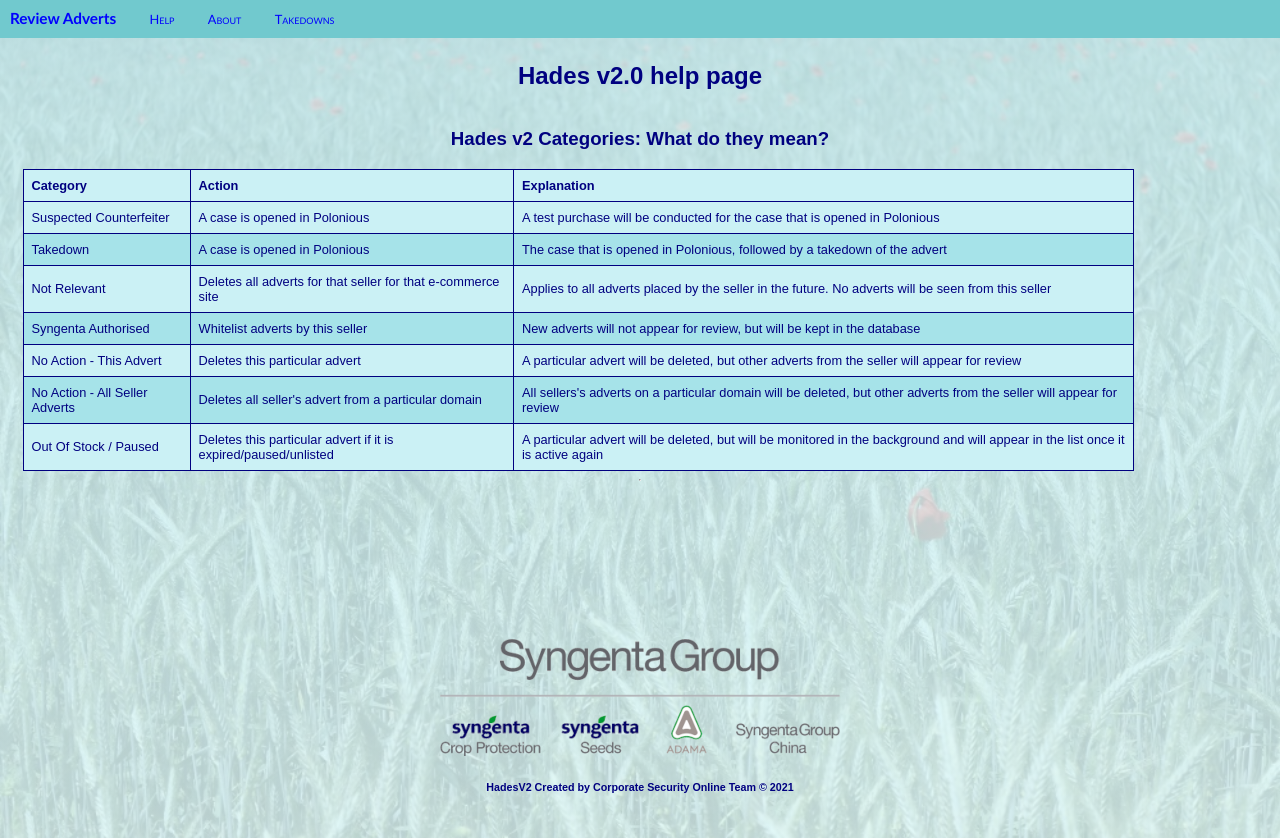
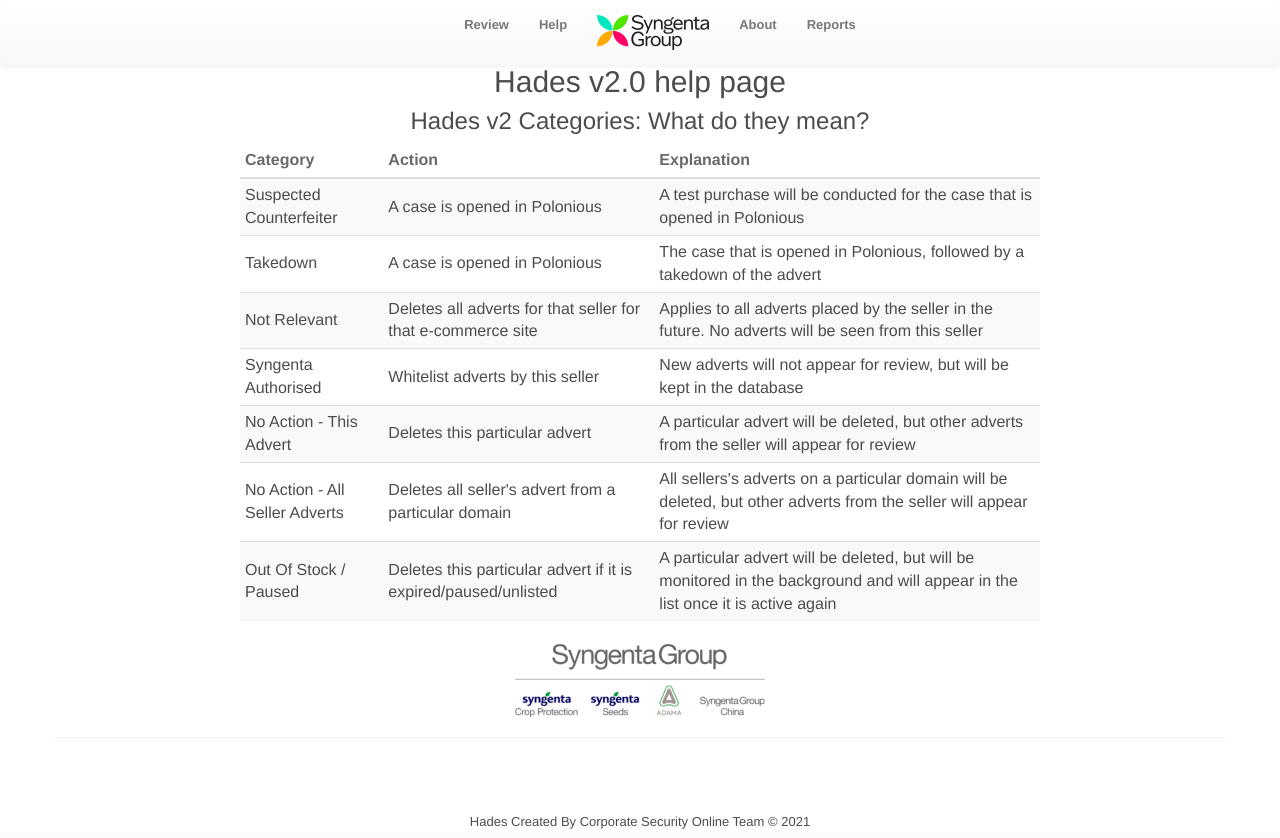
Before and after one commit to Faustas55/g, a Python web app: template templates/help.html in a window 1280 px wide. Run offline with Jinja, Linux system fonts and the light colour scheme; the template is opened without the code that fills it, so the values that code supplies are empty.

Commit message:
Update layout.html

```diff
--- a/templates/layout.html
+++ b/templates/layout.html
@@ -4,8 +4,14 @@
 <head>
     <meta charset="utf-8" />
     <title>{% block title %}{% endblock %}</title>
-    <link rel="stylesheet" type="text/css" href="{{ url_for('static', filename='normalize.css')}}" />
-    <link rel="stylesheet" type="text/css" href="{{ url_for('static', filename='site.css')}}" />
+    <link rel="stylesheet" type="text/css" href="{{ url_for('static', filename='animations.css')}}" />
+    <link rel="stylesheet" type="text/css" href="{{ url_for('static', filename='components.css')}}" />
+    <link rel="stylesheet" type="text/css" href="{{ url_for('static', filename='content-box.css')}}" />
+    <link rel="stylesheet" type="text/css" href="{{ url_for('static', filename='fullpage.twoside.css')}}" />
+    <link rel="stylesheet" type="text/css" href="{{ url_for('static', filename='image-box.css')}}" />
+    <link rel="stylesheet" type="text/css" href="{{ url_for('static', filename='bootstrap.css')}}" />
+    <link rel="stylesheet" type="text/css" href="{{ url_for('static', filename='bootstrap-theme.css')}}" />
+    <link rel="stylesheet" type="text/css" href="{{ url_for('static', filename='bootstrap-theme.min.css')}}" />
 
     <script>
         function ValidateForm(advert_id){
@@ -32,27 +38,53 @@
 
     </script>
 
+</head>
+<header>
+    <div class="navbar navbar-default" role="navigation">
+        <div class="navbar-main navbar-middle">
+            <div class="container">
+                <div class="navbar-header">
+                    <button type="button" class="navbar-toggle">
+                        <i class="fa fa-bars"></i>
+                    </button>
+                </div>
+                <div class="collapse navbar-collapse" id="bs-example-navbar-collapse-1">
+                    <ul class="nav navbar-nav" >
+                        <li><a href="{{ url_for('home') }}"><b>Review</b></a></li>
+                        <li><a href="{{ url_for('help') }}"><b>Help</b></a></li>
+                        <li class="logo-item"><a href="https://syngenta.sharepoint.com/sites/mySyngenta/"><img src="{{url_for('static', filename='SGlogo1.png')}}" alt="logo" ></a></li>
+                        <li><a href="{{ url_for('about') }}"><b>About</b></a></li>
+                        <li><a href="https://splunk.syngentaazure.org/en-GB/app/splunk-dashboard-app/e2e/"><b>Reports</b></a></li>
+                    </ul>
+                </div>
+            </div>
+        </div>
+    </div>
+</header>
 
 
-</head>
 
-<body>
-    <div class="navbar">
-        <a href="{{ url_for('home') }}" class="navbar-brand">Review Adverts</a>
-        <a href="{{ url_for('help') }}" class="navbar-item">Help</a>
-        <a href="{{ url_for('about') }}" class="navbar-item">About</a>
-        <a href="{{ url_for('takedowns') }}" class="navbar-item">Takedowns</a>
-    </div>
 
-    <div class="body-content">
-        {% block content %}
-        {% endblock %}
-        <hr />
-        <footer>
-            <img src="{{url_for('static', filename='logo1.png')}}"/>
-            <h6>HadesV2 Created by Corporate Security Online Team © 2021</h6>
-        </footer>
-    </div>
-</body>
 
+{% block content %}
+{% endblock %}
+<footer class="footer footer-center">
+    <div class="content">
+       <div class="container">
+           <div class="row footer-main">
+               <img src="{{url_for('static', filename='logo2.png')}}"/>
+               <hr class="space xs" />
+           </div>
+           <div class="row copy-row">
+               <div class="col-md-12 copy-text">
+                   <div class="tag-row">
+                       <span>Hades Created By Corporate Security Online Team © 2021</span>
+                   </div>
+               </div>
+           </div>
+       </div>
+   </div>
+
+   <!-- SCRIPTS AND STYLES HERE -->
+</footer>
 </html>
```
